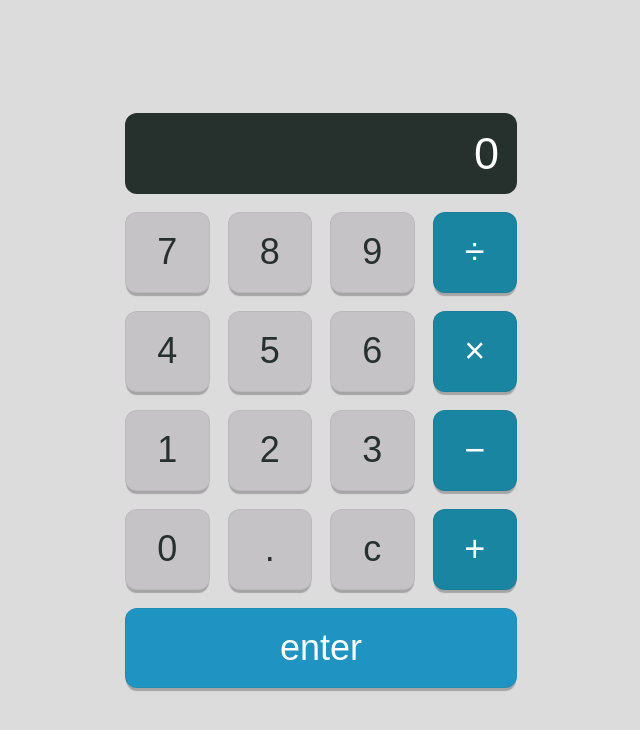
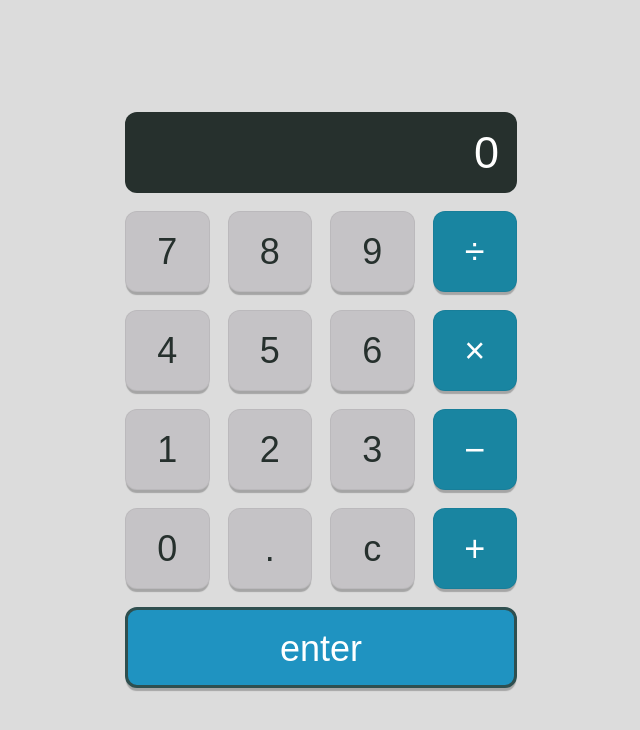
Before and after one commit to Ameer67/calculator, a plain HTML site: page index.html in a window 1280 px wide. Both pictures are taken after a click on the button "enter". Shown: the whole page, without its empty margins (319-959 px from the left). Drawn offline with Linux system fonts and the light colour scheme.

Commit message:
Remove outline on focus and replace with border

```diff
--- a/style.css
+++ b/style.css
@@ -88,6 +88,7 @@ body {
 }
 
 button {
+	height: 81px;
 	padding: .5rem;
 	color: #26302D;
 	background-color: #C5C3C6;
@@ -105,6 +106,15 @@ button:active {
 	box-shadow: 0 1px 1px -1px rgba(0, 0, 0, 0.25);
 }
 
+button:focus {
+	outline:none;
+	border: 3px solid darkslategray;
+}
+
+::-moz-focus-inner {
+	border:0;
+}
+
 .operator {
 	color: white;
 	background-color: #1985A1;
```
